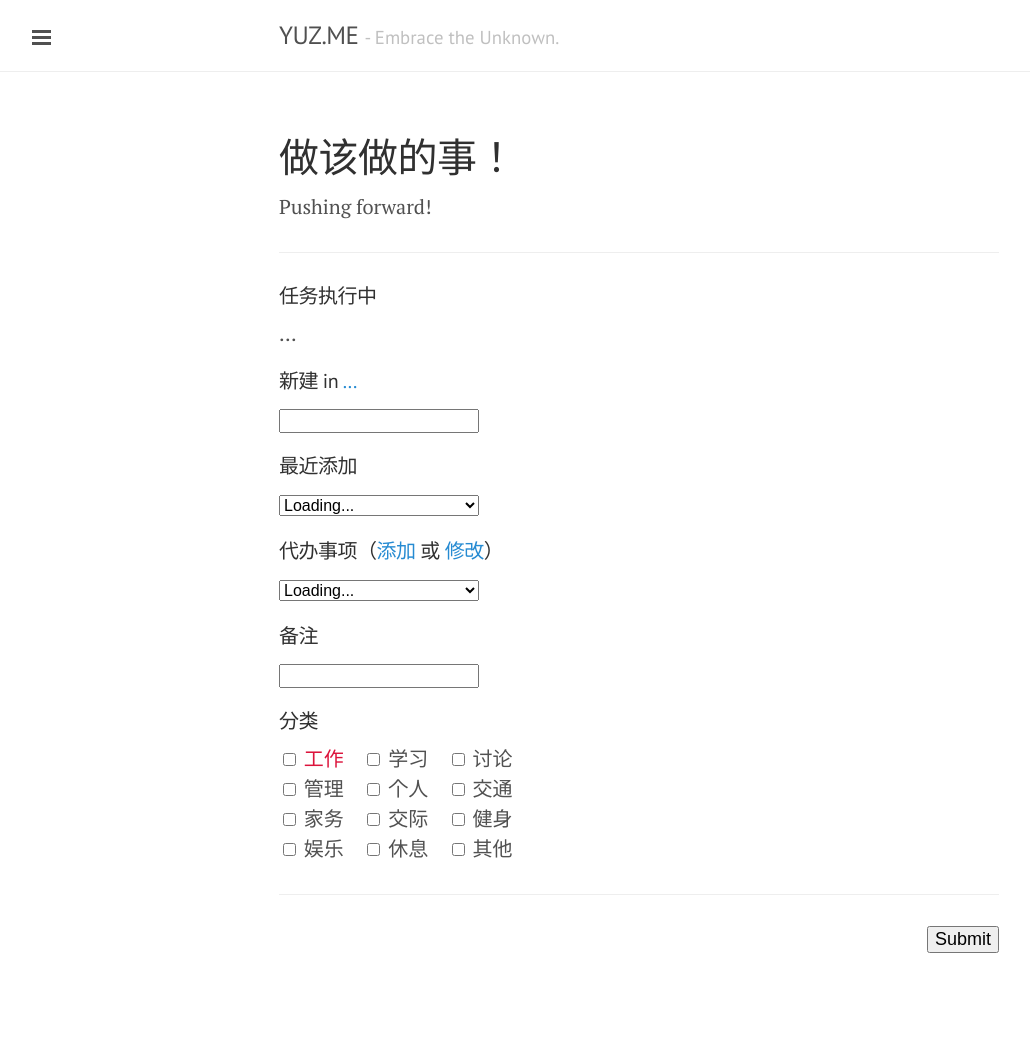
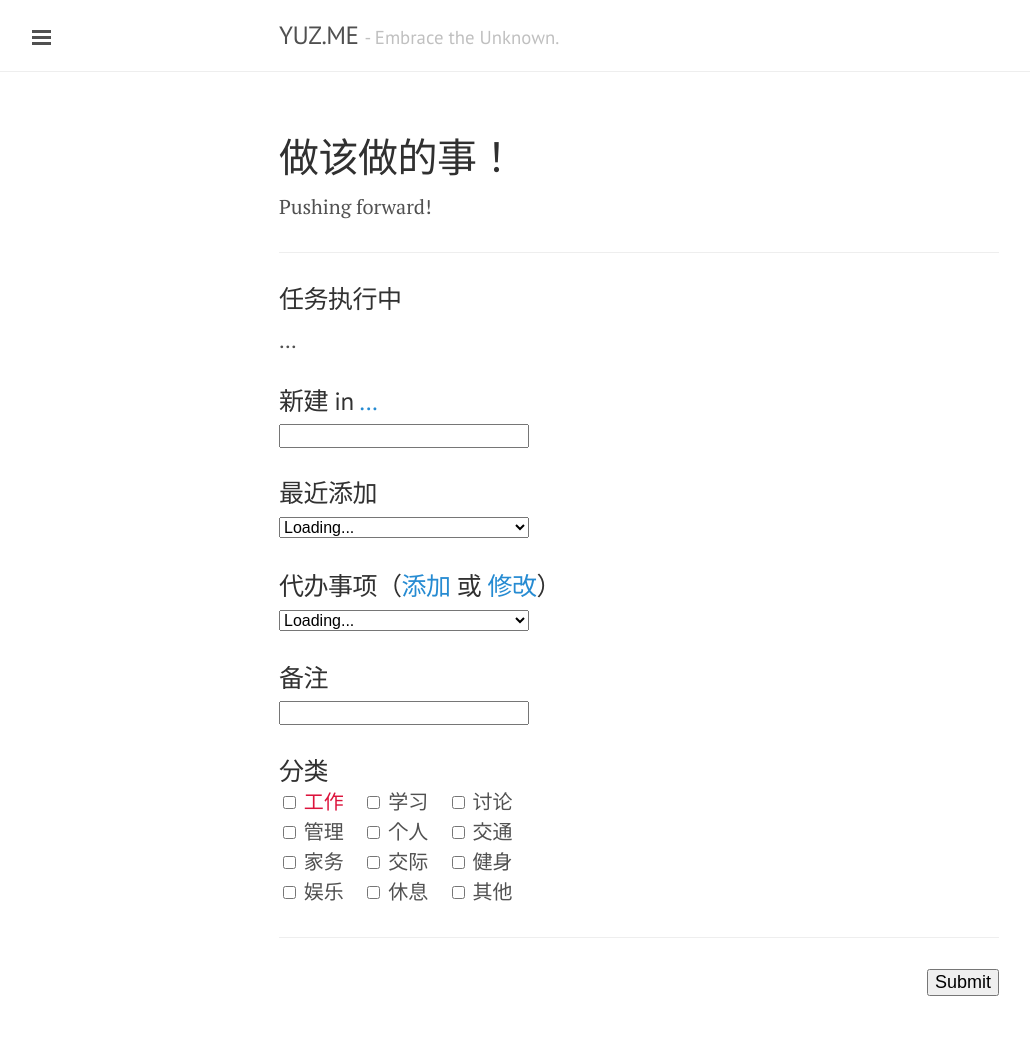
Before and after one commit to yusite/yuz.me, a Jekyll site: the page built from log.md, in a window 1280 px wide. Shown: the whole page, without its empty margins (1-1031 px from the left). Built offline with Jekyll 4.4.1, drawn with Linux system fonts in a browser that asks for light colours; Markdown is read by kramdown in place of the engine named in the settings; before the commit the page ends 1013 px from its top, so only the background shows below that.

Commit message:
update log page

```diff
--- a/_sass/_custom.scss
+++ b/_sass/_custom.scss
@@ -9,10 +9,9 @@ table tbody tr.head td {
 }
 
 textarea, select, input[type="text"] {
-    width : 200px;
+    width : 250px;
     margin: 0;
-
     -webkit-box-sizing: border-box; /* For legacy WebKit based browsers */
-     -moz-box-sizing: border-box; /* For all Gecko based browsers */
-          box-sizing: border-box;
+       -moz-box-sizing: border-box; /* For all Gecko based browsers */
+            box-sizing: border-box;
 }
--- a/log.md
+++ b/log.md
@@ -12,31 +12,37 @@ Pushing forward!
 
 <form action="https://script.google.com/macros/s/AKfycbxRYZQtTQ3qBQtxU5Q1iMV9_hlgvgALyTyID42IUNfDouFsajfN/exec" method="GET">
 
-<h4>任务执行中</h4>
+<h3>任务执行中</h3>
 <div id="log">...</div>
 
-<h4>新建 in
-<a href="https://docs.google.com/a/yuz.me/spreadsheets/d/1k6HhhgqxFaCh5VRzfqmkuODzh59lUI7TUpEEzhWUsLw/edit#gid=669333296" id="place">...</a> <span style="color:red;" id="test2"></span></h4>
-<div><input type="text" name="create" style="font-size:16px;"></div>
+<h3>新建 in
+<a href="https://docs.google.com/a/yuz.me/spreadsheets/d/1k6HhhgqxFaCh5VRzfqmkuODzh59lUI7TUpEEzhWUsLw/edit#gid=669333296" id="place">...</a> <span style="color:red;" id="test2"></span>
+<br>
+<input type="text" name="create" style="font-size:16px;">
+</h3>
 
-<h4>最近添加</h4>
-<div>
+<h3>最近添加
+<br>
 <select name="create" id="recent" style="font-size:16px;">
 <option selected value="">Loading...</option>
 </select>
-</div>
+</h3>
 
-<h4>代办事项（<a href="http://yuz.me/task/">添加</a> 或 <a href="http://yuz.me/d/me/log/">修改</a>）</h4>
-<div>
+<h3>代办事项（<a href="http://yuz.me/task/">添加</a> 或 <a href="http://yuz.me/d/me/log/">修改</a>）
+<br>
 <select name="todo" id="todo" style="font-size:16px;">
 <option selected value="">Loading...</option>
 </select>
-</div>
+</h3>
 
-<h4>备注</h4>
-<div><input type="text" name="comment" style="font-size:16px;"></div>
+<h3>备注
+<br>
+<input type="text" name="comment" style="font-size:16px;">
+</h3>
 
-<h4>分类 <span style="color:red;" id="test"></span></h4>
+<h3 style="margin-bottom:0px;">
+分类 <span style="color:red;" id="test"></span>
+</h3>
 <div>
 <input type="checkbox" id ="a1" name="category" value="工作"><label for="a1" style="color:Crimson;"> 工作</label>&nbsp;&nbsp;&nbsp;
 <input type="checkbox" id ="a2" name="category" value="学习"><label for="a2"> 学习</label>&nbsp;&nbsp;&nbsp;
```
